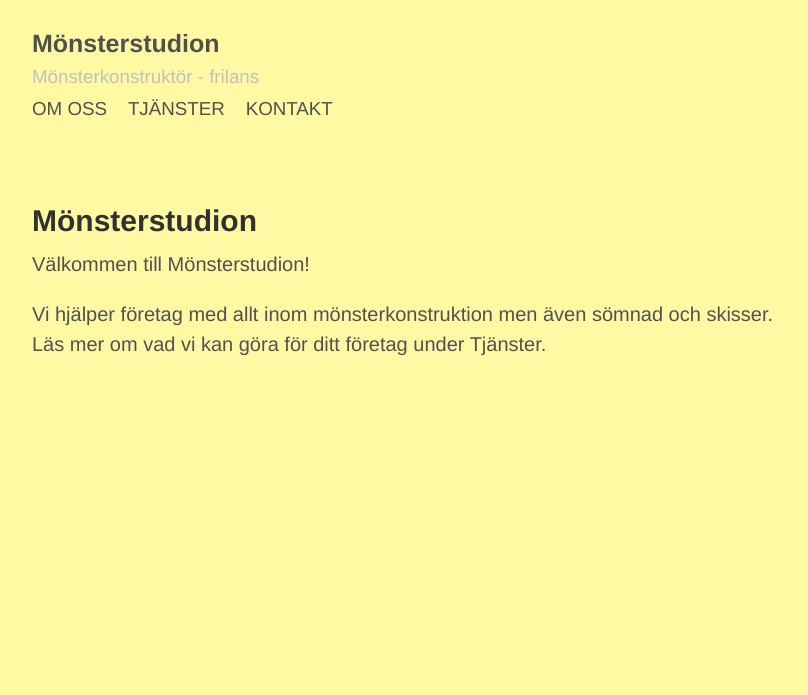
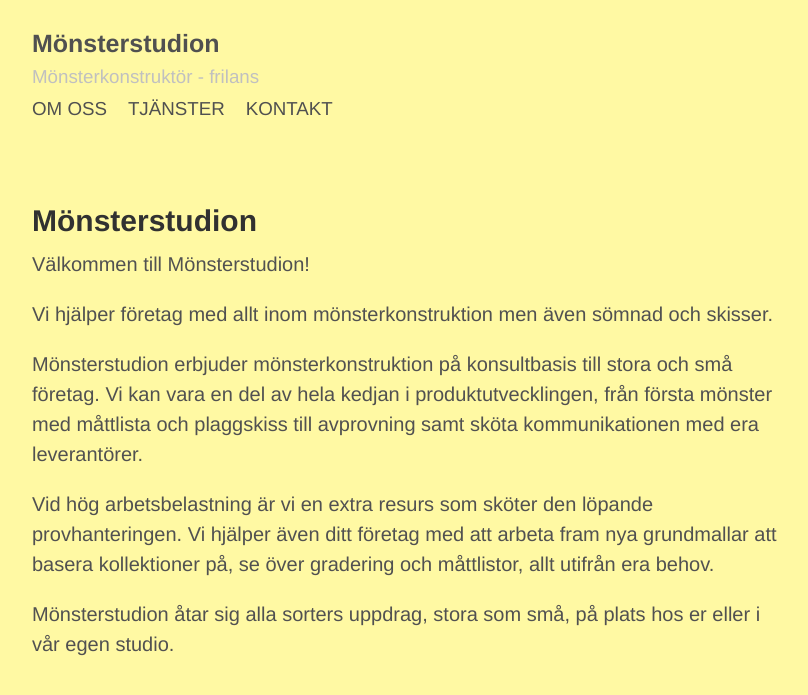
Before and after one commit to dacre/monsterstudion, a Jekyll site: the page built from index.md, in a window 1280 px wide. Shown: the top 695 px of the page, without its empty margins (228-1036 px from the left). Built offline with Jekyll 4.4.1, drawn with Linux system fonts in a browser that asks for light colours.

Commit message:
changes from PO

```diff
--- a/index.md
+++ b/index.md
@@ -7,4 +7,10 @@ title: monsterstudion
 
 Välkommen till Mönsterstudion!
 
-Vi hjälper företag med allt inom mönsterkonstruktion men även sömnad och skisser. Läs mer om vad vi kan göra för ditt företag under Tjänster.
+Vi hjälper företag med allt inom mönsterkonstruktion men även sömnad och skisser.
+
+Mönsterstudion erbjuder mönsterkonstruktion på konsultbasis till stora och små företag. Vi kan vara en del av hela kedjan i produktutvecklingen, från första mönster med måttlista och plaggskiss till avprovning samt sköta kommunikationen med era leverantörer.
+
+Vid hög arbetsbelastning är vi en extra resurs som sköter den löpande provhanteringen. Vi hjälper även ditt företag med att arbeta fram nya grundmallar att basera kollektioner på, se över gradering och måttlistor, allt utifrån era behov.
+
+Mönsterstudion åtar sig alla sorters uppdrag, stora som små, på plats hos er eller i vår egen studio.
```
Also changed, not shown: om_oss.md (+7 -8 lines).
